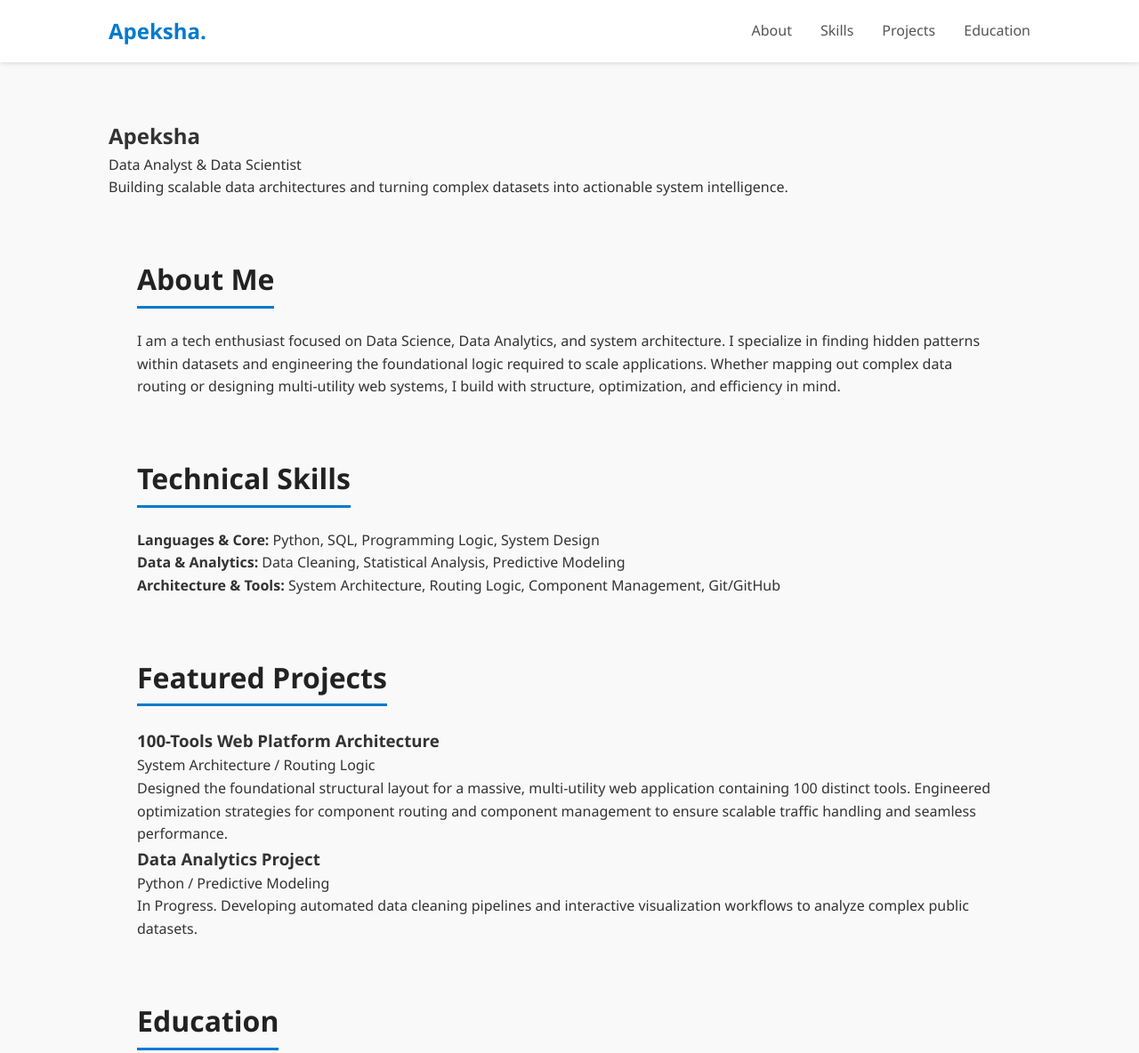
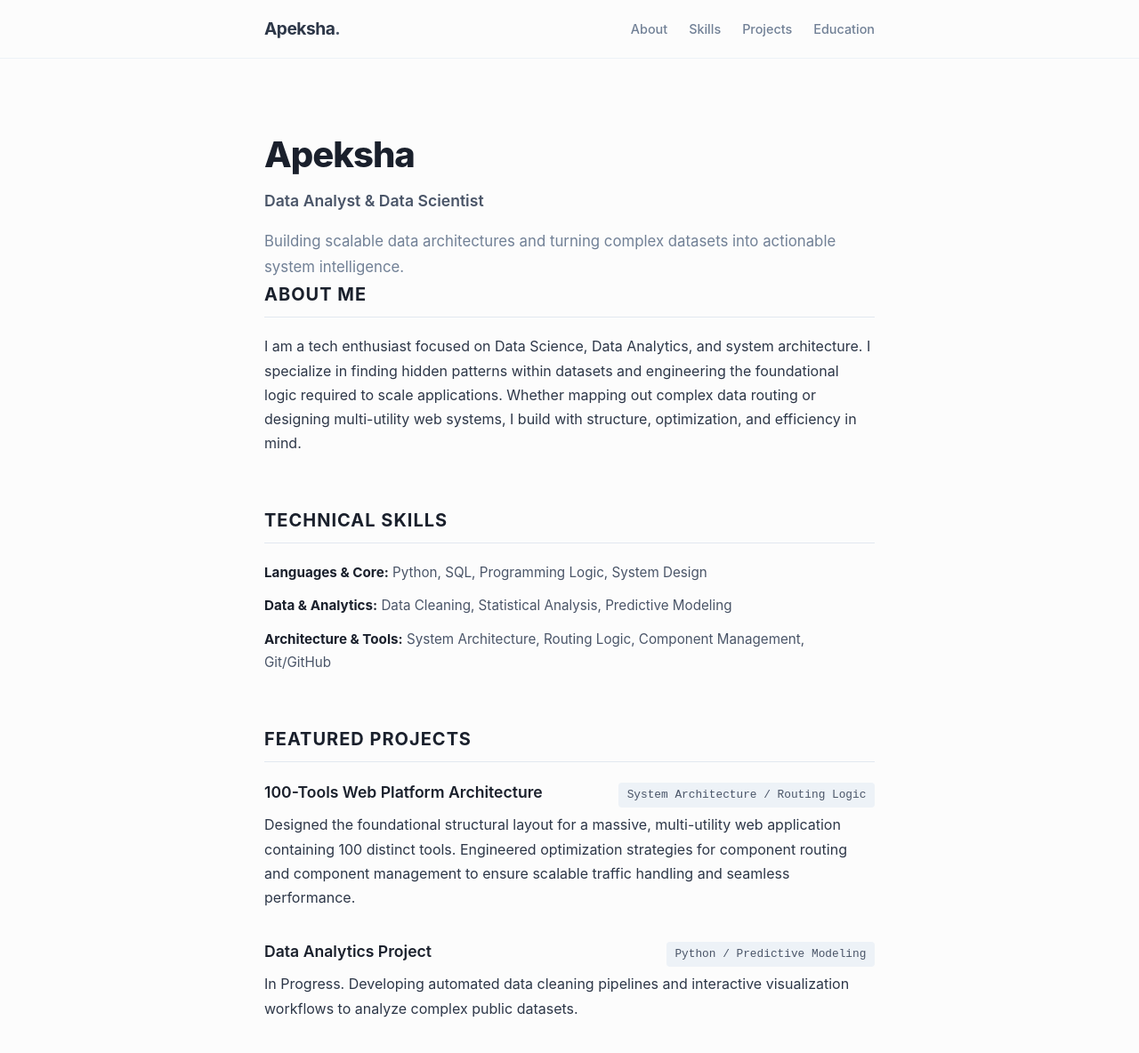
Before and after one commit to Ap3ksha/my-portfolio, a plain HTML site: page index.html in a window 1280 px wide. Shown: the top 1184 px of the page at 89% size. Drawn offline with Linux system fonts and the light colour scheme.

Commit message:
Update style.css

```diff
--- a/style.css
+++ b/style.css
@@ -1,4 +1,4 @@
-/* Reset and Base Styles */
+/* Premium Minimalist & ATS-Optimized Base */
 * {
     margin: 0;
     padding: 0;
@@ -6,34 +6,46 @@
 }
 
 body {
-    font-family: 'Segoe UI', Tahoma, Geneva, Verdana, sans-serif;
-    line-height: 1.6;
-    color: #333;
-    background-color: #f9f9f9;
+    font-family: -apple-system, BlinkMacSystemFont, "Segoe UI", Roboto, Helvetica, Arial, sans-serif;
+    line-height: 1.7;
+    color: #2d3748; /* Premium charcoal text */
+    background-color: #fcfcfc; /* Off-white premium background */
+    padding-top: 60px;
 }
 
-/* Header & Nav */
+.container {
+    max-width: 750px; /* Perfect reading width for recruiters */
+    margin: 0 auto;
+    padding: 2rem;
+}
+
+/* Minimal Header */
 header {
-    background-color: #ffffff;
-    box-shadow: 0 2px 5px rgba(0,0,0,0.1);
-    position: sticky;
+    background-color: rgba(252, 252, 252, 0.95);
+    position: fixed;
     top: 0;
+    width: 100%;
     z-index: 100;
+    border-bottom: 1px solid #edf2f7;
 }
 
 nav {
     display: flex;
     justify-content: space-between;
     align-items: center;
-    max-width: 1100px;
+    max-width: 750px;
     margin: 0 auto;
     padding: 1rem 2rem;
 }
 
 .logo {
-    font-size: 1.5rem;
-    font-weight: bold;
-    color: #007acc;
+    font-size: 1.2rem;
+    font-weight: 700;
+    letter-spacing: -0.5px;
+}
+
+.logo span {
+    color: #4a5568;
 }
 
 .nav-links {
@@ -42,114 +54,138 @@
 }
 
 .nav-links li {
-    margin-left: 2rem;
+    margin-left: 1.5rem;
 }
 
 .nav-links a {
     text-decoration: none;
-    color: #555;
+    color: #718096;
+    font-size: 0.9rem;
     font-weight: 500;
-    transition: color 0.3s;
+    transition: color 0.2s ease;
 }
 
 .nav-links a:hover {
-    color: #007acc;
+    color: #1a202c;
 }
 
 /* Hero Section */
-.hero {
-    background: linear-gradient(135deg, #007acc, #005999);
-    color: white;
-    height: 60vh;
-    display: flex;
-    justify-content: center;
-    align-items: center;
-    text-align: center;
-    padding: 0 2rem;
+.hero-section {
+    margin: 3rem 0 4rem 0;
 }
 
-.hero h1 {
-    font-size: 3rem;
+.hero-section h1 {
+    font-size: 2.5rem;
+    font-weight: 800;
+    color: #1a202c;
+    letter-spacing: -1px;
+    margin-bottom: 0.2rem;
+}
+
+.subtitle {
+    font-size: 1.1rem;
+    font-weight: 600;
+    color: #4a5568; /* Subtle corporate slate blue-grey */
     margin-bottom: 1rem;
 }
 
-.highlight {
-    color: #ffd700;
+.tagline {
+    font-size: 1.05rem;
+    color: #718096;
 }
 
-.hero p {
+/* ATS Standard Sections */
+.section {
+    margin-bottom: 3.5rem;
+}
+
+.section h2 {
     font-size: 1.25rem;
+    text-transform: uppercase;
+    letter-spacing: 1px;
+    color: #1a202c;
+    border-bottom: 1px solid #e2e8f0;
+    padding-bottom: 0.5rem;
+    margin-bottom: 1.2rem;
+}
+
+/* Technical Skills Layout */
+.skills-grid {
+    display: flex;
+    flex-direction: column;
+    gap: 0.75rem;
+}
+
+.skills-category {
+    font-size: 0.95rem;
+    color: #4a5568;
+}
+
+.skills-category strong {
+    color: #1a202c;
+}
+
+/* ATS Project Entries */
+.project-item {
     margin-bottom: 2rem;
 }
 
-.btn {
-    display: inline-block;
-    background: #ffd700;
-    color: #333;
-    padding: 0.75rem 1.5rem;
-    text-decoration: none;
-    font-weight: bold;
-    border-radius: 5px;
-    transition: background 0.3s;
+.project-header {
+    display: flex;
+    justify-content: space-between;
+    align-items: baseline;
+    margin-bottom: 0.4rem;
 }
 
-.btn:hover {
-    background: #e6c200;
+.project-header h3 {
+    font-size: 1.1rem;
+    color: #1a202c;
+    font-weight: 600;
 }
 
-/* Sections General */
-section {
-    max-width: 1100px;
-    margin: 4rem auto;
-    padding: 0 2rem;
+.project-tech {
+    font-size: 0.8rem;
+    background: #edf2f7;
+    color: #4a5568;
+    padding: 0.2rem 0.6rem;
+    border-radius: 4px;
+    font-family: monospace;
 }
 
-section h2 {
-    font-size: 2rem;
-    margin-bottom: 1.5rem;
-    color: #222;
-    border-bottom: 3px solid #007acc;
-    display: inline-block;
-    padding-bottom: 0.3rem;
-}
-
-/* Project Grid */
-.project-grid {
-    display: grid;
-    grid-template-columns: repeat(auto-fit, minmax(300px, 1fr));
-    gap: 2rem;
-    margin-top: 2rem;
-}
-
-.project-card {
-    background: white;
-    padding: 2rem;
-    border-radius: 8px;
-    box-shadow: 0 4px 6px rgba(0,0,0,0.05);
-    border: 1px solid #eee;
-}
-
-.project-card h3 {
-    margin-bottom: 0.5rem;
-    color: #007acc;
-}
-
-.project-card p {
-    color: #666;
+/* Education Layout */
+.education-item {
     margin-bottom: 1rem;
 }
 
-.project-link {
-    text-decoration: none;
-    color: #005999;
-    font-weight: bold;
+.edu-header {
+    display: flex;
+    justify-content: space-between;
+    font-size: 1rem;
+    color: #1a202c;
 }
 
-/* Footer */
+.institution {
+    color: #718096;
+    font-size: 0.95rem;
+}
+
+/* Contact Link styling */
+.email-link {
+    color: #4a5568;
+    font-weight: 600;
+    text-decoration: none;
+    border-bottom: 1px id #4a5568;
+}
+
+.email-link:hover {
+    color: #1a202c;
+}
+
+/* Minimal Footer */
 footer {
     text-align: center;
-    padding: 2rem;
-    background: #222;
-    color: #fff;
-    margin-top: 4rem;
+    padding: 3rem 0;
+    font-size: 0.8rem;
+    color: #a0aec0;
+    border-top: 1px solid #edf2f7;
 }
```
